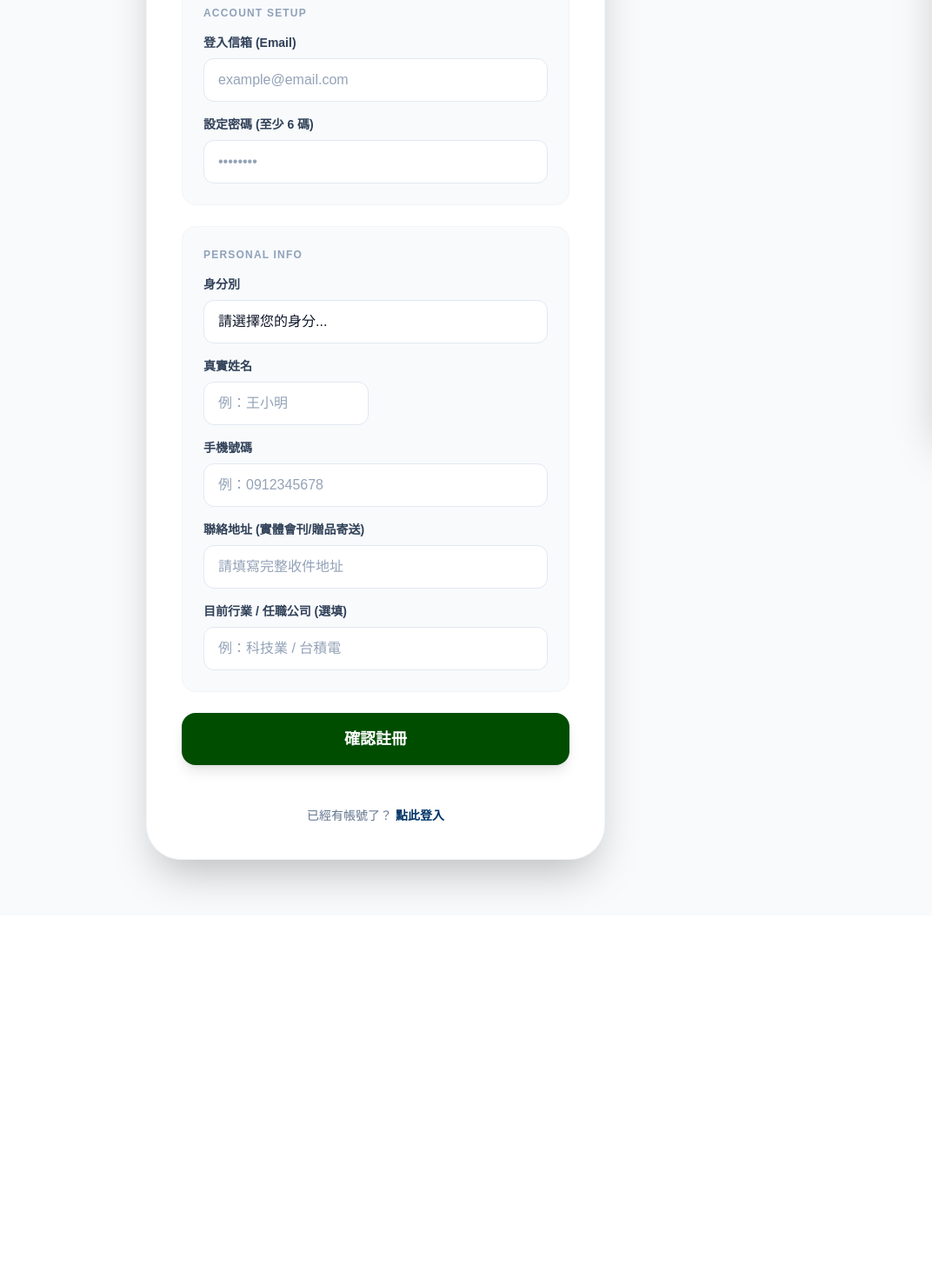
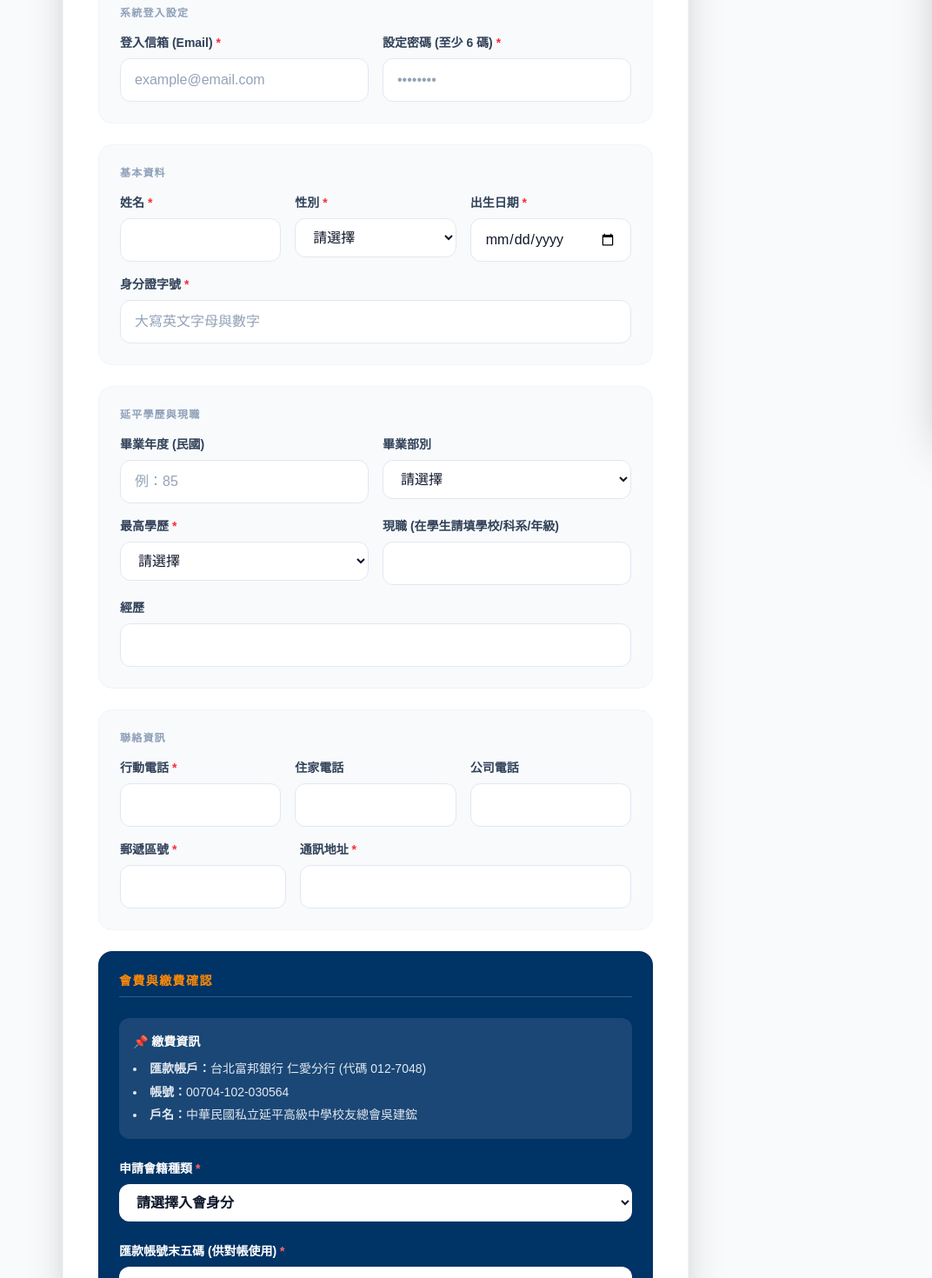
Before and after one commit to bear20020228/yanping-alumni, a Next.js app: page /register in a window 1280 px wide. Shown: the part 300-1770 px from the top of the page at 87% size, without its empty margins (208-1280 px from the left). Before the commit the page ends 1353 px from the top, so only its background shows below. Built offline with nearby package versions, Linux system fonts and the light colour scheme; no server answers.

Commit message:
fix admin display

```diff
--- a/app/register/page.tsx
+++ b/app/register/page.tsx
@@ -11,14 +11,13 @@ export default function RegisterPage() {
   const router = useRouter();
 
   const [formData, setFormData] = useState({
-    email: '',
-    password: '',
-    identityType: '', // 新增：身分別
-    fullName: '',
-    classYear: '',
-    industry: '',
-    phone: '',
-    address: ''
+    email: '', password: '',
+    fullName: '', gender: '', birthdate: '', nationalId: '',
+    gradYearRoc: '', gradDept: '',
+    mobilePhone: '', homePhone: '', companyPhone: '',
+    zipCode: '', address: '',
+    highestEdu: '', experience: '', currentJob: '',
+    membershipType: '', bankLast5: ''
   });
 
   const handleSubmit = async (e: React.FormEvent) => {
@@ -26,7 +25,6 @@ export default function RegisterPage() {
     setLoading(true);
 
     try {
-      // 1. 在 Supabase Auth 建立登入帳號
       const { data: authData, error: authError } = await supabase.auth.signUp({
         email: formData.email,
         password: formData.password,
@@ -35,34 +33,38 @@ export default function RegisterPage() {
       if (authError) throw authError;
 
       const userId = authData.user?.id;
-      if (!userId) throw new Error("帳號建立失敗，請稍後再試。");
+      if (!userId) throw new Error("帳號建立失敗。");
 
-      // 針對非畢業校友，屆次直接設為 null
-      const parsedClassYear = formData.identityType === '畢業校友' && formData.classYear
-        ? parseInt(formData.classYear)
-        : null;
-
-      // 2. 將詳細資料寫入 profiles 表格
       const { error: profileError } = await supabase
         .from('profiles')
         .insert([
           {
             id: userId,
-            identity_type: formData.identityType, // 存入身分別
             full_name: formData.fullName,
-            class_year: parsedClassYear,          // 動態存入屆次
-            industry: formData.industry || '未提供',
-            phone: formData.phone,
+            gender: formData.gender,
+            birthdate: formData.birthdate,
+            national_id: formData.nationalId,
+            class_year: formData.gradYearRoc ? parseInt(formData.gradYearRoc) : null,
+            graduation_dept: formData.gradDept,
+            phone: formData.mobilePhone,
+            home_phone: formData.homePhone,
+            company_phone: formData.companyPhone,
+            zip_code: formData.zipCode,
             address: formData.address,
-            status: 'pending', // 預設為待審核
+            highest_education: formData.highestEdu,
+            experience: formData.experience,
+            industry: formData.currentJob, // 將現職映射至 industry
+            membership_type: formData.membershipType,
+            bank_last_5: formData.bankLast5,
+            status: 'pending',
             is_paid: false
           }
         ]);
 
       if (profileError) throw profileError;
 
-      alert("🎉 註冊成功！請等待總會管理員審核您的身分。");
-      router.push('/profile'); // 註冊完直接導向個人檔案頁面
+      alert("註冊資料已送出！請確認是否已完成匯款，總會核對帳號末五碼無誤後將開通您的會籍。");
+      router.push('/profile');
 
     } catch (error: any) {
       alert("註冊失敗: " + error.message);
@@ -74,85 +76,180 @@ export default function RegisterPage() {
   return (
     <main className="min-h-screen bg-slate-50">
       <Navbar />
-      <div className="max-w-xl mx-auto py-16 px-6">
+      <div className="max-w-3xl mx-auto py-16 px-6">
         <div className="bg-white shadow-2xl rounded-[2.5rem] p-10 border border-slate-100">
           <div className="text-center mb-10">
-            <h1 className="text-3xl font-black text-[#003366] mb-3">校友註冊系統</h1>
-            <p className="text-slate-500 text-sm">歡迎回到延平！請填寫您的真實資料，以便總會核對身分與寄送通知。</p>
+            <h1 className="text-3xl font-black text-[#003366] mb-3">校友入會申請書</h1>
+            <p className="text-slate-500 text-sm">請填寫申請書並同時完成繳費手續，標示 * 為必填項目</p>
           </div>
 
           <form onSubmit={handleSubmit} className="space-y-6">
 
-            {/* 帳號密碼區 */}
+            {/* 1. 系統登入設定 */}
             <div className="p-6 bg-slate-50 rounded-2xl border border-slate-100 space-y-4">
-              <h2 className="text-xs font-black text-slate-400 uppercase tracking-widest mb-4">Account Setup</h2>
-              <div>
-                <label className="block text-sm font-bold text-slate-700 mb-2">登入信箱 (Email)</label>
-                <input required type="email" placeholder="example@email.com" className="w-full px-4 py-3 rounded-xl border border-slate-200 focus:border-[#003366] focus:ring-1 focus:ring-[#003366] transition-all bg-white text-slate-900"
-                  onChange={(e) => setFormData({...formData, email: e.target.value})} />
-              </div>
-              <div>
-                <label className="block text-sm font-bold text-slate-700 mb-2">設定密碼 (至少 6 碼)</label>
-                <input required type="password" minLength={6} placeholder="••••••••" className="w-full px-4 py-3 rounded-xl border border-slate-200 focus:border-[#003366] focus:ring-1 focus:ring-[#003366] transition-all bg-white text-slate-900"
-                  onChange={(e) => setFormData({...formData, password: e.target.value})} />
+              <h2 className="text-xs font-black text-slate-400 uppercase tracking-widest mb-4">系統登入設定</h2>
+              <div className="grid grid-cols-1 md:grid-cols-2 gap-4">
+                <div>
+                  <label className="block text-sm font-bold text-slate-700 mb-2">登入信箱 (Email) <span className="text-red-500">*</span></label>
+                  <input required type="email" placeholder="example@email.com" className="w-full px-4 py-3 rounded-xl border border-slate-200 focus:border-[#003366] bg-white text-slate-900"
+                    onChange={(e) => setFormData({...formData, email: e.target.value})} />
+                </div>
+                <div>
+                  <label className="block text-sm font-bold text-slate-700 mb-2">設定密碼 (至少 6 碼) <span className="text-red-500">*</span></label>
+                  <input required type="password" minLength={6} placeholder="••••••••" className="w-full px-4 py-3 rounded-xl border border-slate-200 focus:border-[#003366] bg-white text-slate-900"
+                    onChange={(e) => setFormData({...formData, password: e.target.value})} />
+                </div>
               </div>
             </div>
 
-            {/* 個人資料區 */}
+            {/* 2. 基本資料 */}
             <div className="p-6 bg-slate-50 rounded-2xl border border-slate-100 space-y-4">
-              <h2 className="text-xs font-black text-slate-400 uppercase tracking-widest mb-4">Personal Info</h2>
+              <h2 className="text-xs font-black text-slate-400 uppercase tracking-widest mb-4">基本資料</h2>
+              <div className="grid grid-cols-1 md:grid-cols-3 gap-4">
+                <div>
+                  <label className="block text-sm font-bold text-slate-700 mb-2">姓名 <span className="text-red-500">*</span></label>
+                  <input required type="text" className="w-full px-4 py-3 rounded-xl border border-slate-200 focus:border-[#003366] bg-white text-slate-900"
+                    onChange={(e) => setFormData({...formData, fullName: e.target.value})} />
+                </div>
+                <div>
+                  <label className="block text-sm font-bold text-slate-700 mb-2">性別 <span className="text-red-500">*</span></label>
+                  <select required className="w-full px-4 py-3 rounded-xl border border-slate-200 focus:border-[#003366] bg-white text-slate-900"
+                    onChange={(e) => setFormData({...formData, gender: e.target.value})}>
+                    <option value="">請選擇</option>
+                    <option value="男">男</option>
+                    <option value="女">女</option>
+                    <option value="不透露">不透露</option>
+                  </select>
+                </div>
+                <div>
+                  <label className="block text-sm font-bold text-slate-700 mb-2">出生日期 <span className="text-red-500">*</span></label>
+                  <input required type="date" className="w-full px-4 py-3 rounded-xl border border-slate-200 focus:border-[#003366] bg-white text-slate-900"
+                    onChange={(e) => setFormData({...formData, birthdate: e.target.value})} />
+                </div>
+              </div>
+              <div>
+                <label className="block text-sm font-bold text-slate-700 mb-2">身分證字號 <span className="text-red-500">*</span></label>
+                <input required type="text" placeholder="大寫英文字母與數字" className="w-full px-4 py-3 rounded-xl border border-slate-200 focus:border-[#003366] bg-white text-slate-900 uppercase"
+                  onChange={(e) => setFormData({...formData, nationalId: e.target.value.toUpperCase()})} />
+              </div>
+            </div>
 
-              {/* 新增：身分別選擇 */}
+            {/* 3. 延平學經歷 */}
+            <div className="p-6 bg-slate-50 rounded-2xl border border-slate-100 space-y-4">
+              <h2 className="text-xs font-black text-slate-400 uppercase tracking-widest mb-4">延平學歷與現職</h2>
+              <div className="grid grid-cols-1 md:grid-cols-2 gap-4">
+                <div>
+                  <label className="block text-sm font-bold text-slate-700 mb-2">畢業年度 (民國)</label>
+                  <input type="number" placeholder="例：85" className="w-full px-4 py-3 rounded-xl border border-slate-200 focus:border-[#003366] bg-white text-slate-900"
+                    onChange={(e) => setFormData({...formData, gradYearRoc: e.target.value})} />
+                </div>
+                <div>
+                  <label className="block text-sm font-bold text-slate-700 mb-2">畢業部別</label>
+                  <select className="w-full px-4 py-3 rounded-xl border border-slate-200 focus:border-[#003366] bg-white text-slate-900"
+                    onChange={(e) => setFormData({...formData, gradDept: e.target.value})}>
+                    <option value="">請選擇</option>
+                    <option value="初中部">初中部</option>
+                    <option value="國中部">國中部</option>
+                    <option value="高中部">高中部</option>
+                    <option value="國中部與高中部皆有">國中部與高中部皆有</option>
+                    <option value="電子科">電子科</option>
+                    <option value="其他">其他</option>
+                  </select>
+                </div>
+              </div>
+              <div className="grid grid-cols-1 md:grid-cols-2 gap-4">
+                <div>
+                  <label className="block text-sm font-bold text-slate-700 mb-2">最高學歷 <span className="text-red-500">*</span></label>
+                  <select required className="w-full px-4 py-3 rounded-xl border border-slate-200 focus:border-[#003366] bg-white text-slate-900"
+                    onChange={(e) => setFormData({...formData, highestEdu: e.target.value})}>
+                    <option value="">請選擇</option>
+                    <option value="國中">國中</option>
+                    <option value="高中">高中</option>
+                    <option value="專科">專科</option>
+                    <option value="大學">大學</option>
+                    <option value="研究所">研究所</option>
+                  </select>
+                </div>
+                <div>
+                  <label className="block text-sm font-bold text-slate-700 mb-2">現職 (在學生請填學校/科系/年級)</label>
+                  <input type="text" className="w-full px-4 py-3 rounded-xl border border-slate-200 focus:border-[#003366] bg-white text-slate-900"
+                    onChange={(e) => setFormData({...formData, currentJob: e.target.value})} />
+                </div>
+              </div>
               <div>
-                <label className="block text-sm font-bold text-slate-700 mb-2">身分別</label>
-                <select required className="w-full px-4 py-3 rounded-xl border border-slate-200 focus:border-[#003366] transition-all bg-white text-slate-900 appearance-none"
-                  value={formData.identityType}
-                  onChange={(e) => setFormData({...formData, identityType: e.target.value})}>
-                  <option value="" disabled>請選擇您的身分...</option>
-                  <option value="畢業校友">畢業校友</option>
-                  <option value="在校生">在校生</option>
-                  <option value="校內員工">校內員工</option>
+                <label className="block text-sm font-bold text-slate-700 mb-2">經歷</label>
+                <input type="text" className="w-full px-4 py-3 rounded-xl border border-slate-200 focus:border-[#003366] bg-white text-slate-900"
+                  onChange={(e) => setFormData({...formData, experience: e.target.value})} />
+              </div>
+            </div>
+
+            {/* 4. 聯絡資訊 */}
+            <div className="p-6 bg-slate-50 rounded-2xl border border-slate-100 space-y-4">
+              <h2 className="text-xs font-black text-slate-400 uppercase tracking-widest mb-4">聯絡資訊</h2>
+              <div className="grid grid-cols-1 md:grid-cols-3 gap-4">
+                <div>
+                  <label className="block text-sm font-bold text-slate-700 mb-2">行動電話 <span className="text-red-500">*</span></label>
+                  <input required type="tel" className="w-full px-4 py-3 rounded-xl border border-slate-200 focus:border-[#003366] bg-white text-slate-900"
+                    onChange={(e) => setFormData({...formData, mobilePhone: e.target.value})} />
+                </div>
+                <div>
+                  <label className="block text-sm font-bold text-slate-700 mb-2">住家電話</label>
+                  <input type="tel" className="w-full px-4 py-3 rounded-xl border border-slate-200 focus:border-[#003366] bg-white text-slate-900"
+                    onChange={(e) => setFormData({...formData, homePhone: e.target.value})} />
+                </div>
+                <div>
+                  <label className="block text-sm font-bold text-slate-700 mb-2">公司電話</label>
+                  <input type="tel" className="w-full px-4 py-3 rounded-xl border border-slate-200 focus:border-[#003366] bg-white text-slate-900"
+                    onChange={(e) => setFormData({...formData, companyPhone: e.target.value})} />
+                </div>
+              </div>
+              <div className="flex gap-4">
+                <div className="w-1/3">
+                  <label className="block text-sm font-bold text-slate-700 mb-2">郵遞區號 <span className="text-red-500">*</span></label>
+                  <input required type="text" className="w-full px-4 py-3 rounded-xl border border-slate-200 focus:border-[#003366] bg-white text-slate-900"
+                    onChange={(e) => setFormData({...formData, zipCode: e.target.value})} />
+                </div>
+                <div className="w-2/3">
+                  <label className="block text-sm font-bold text-slate-700 mb-2">通訊地址 <span className="text-red-500">*</span></label>
+                  <input required type="text" className="w-full px-4 py-3 rounded-xl border border-slate-200 focus:border-[#003366] bg-white text-slate-900"
+                    onChange={(e) => setFormData({...formData, address: e.target.value})} />
+                </div>
+              </div>
+            </div>
+
+            {/* 5. 會籍與繳費 */}
+            <div className="p-6 bg-[#003366] text-white rounded-2xl shadow-inner space-y-6">
+              <h2 className="text-sm font-black text-orange-400 uppercase tracking-widest border-b border-white/20 pb-2">會費與繳費確認</h2>
+
+              <div className="bg-white/10 p-4 rounded-xl text-sm leading-relaxed">
+                <p className="font-bold mb-2">📌 繳費資訊</p>
+                <ul className="list-disc list-inside space-y-1 text-slate-200">
+                  <li><strong>匯款帳戶：</strong>台北富邦銀行 仁愛分行 (代碼 012-7048)</li>
+                  <li><strong>帳號：</strong>00704-102-030564</li>
+                  <li><strong>戶名：</strong>中華民國私立延平高級中學校友總會吳建鋐</li>
+                </ul>
+              </div>
+
+              <div>
+                <label className="block text-sm font-bold text-white mb-2">申請會籍種類 <span className="text-red-400">*</span></label>
+                <select required className="w-full px-4 py-3 rounded-xl border-none focus:ring-2 focus:ring-orange-400 bg-white text-slate-900 font-bold"
+                  onChange={(e) => setFormData({...formData, membershipType: e.target.value})}>
+                  <option value="">請選擇入會身分</option>
+                  <option value="一般會員">一般會員 (新入會首年 1,000元，爾後每年 500元)</option>
+                  <option value="在學生會員">在學生會員 (新入會首年 750元，爾後每年 250元)</option>
+                  <option value="永久會員">永久會員 (入會費一次性 10,000元)</option>
                 </select>
               </div>
 
-              <div className="grid grid-cols-1 md:grid-cols-2 gap-4">
-                <div>
-                  <label className="block text-sm font-bold text-slate-700 mb-2">真實姓名</label>
-                  <input required type="text" placeholder="例：王小明" className="w-full px-4 py-3 rounded-xl border border-slate-200 focus:border-[#003366] transition-all bg-white text-slate-900"
-                    onChange={(e) => setFormData({...formData, fullName: e.target.value})} />
-                </div>
-
-                {/* 條件渲染：只有選擇「畢業校友」才顯示這欄 */}
-                {formData.identityType === '畢業校友' && (
-                  <div className="animate-fade-in-up">
-                    <label className="block text-sm font-bold text-slate-700 mb-2">畢業屆次</label>
-                    <input required type="number" placeholder="例：55" className="w-full px-4 py-3 rounded-xl border border-slate-200 focus:border-[#003366] transition-all bg-white text-slate-900"
-                      onChange={(e) => setFormData({...formData, classYear: e.target.value})} />
-                  </div>
-                )}
-              </div>
-
               <div>
-                <label className="block text-sm font-bold text-slate-700 mb-2">手機號碼</label>
-                <input required type="tel" placeholder="例：0912345678" className="w-full px-4 py-3 rounded-xl border border-slate-200 focus:border-[#003366] transition-all bg-white text-slate-900"
-                  onChange={(e) => setFormData({...formData, phone: e.target.value})} />
-              </div>
-
-              <div>
-                <label className="block text-sm font-bold text-slate-700 mb-2">聯絡地址 (實體會刊/贈品寄送)</label>
-                <input required type="text" placeholder="請填寫完整收件地址" className="w-full px-4 py-3 rounded-xl border border-slate-200 focus:border-[#003366] transition-all bg-white text-slate-900"
-                  onChange={(e) => setFormData({...formData, address: e.target.value})} />
-              </div>
-
-              <div>
-                <label className="block text-sm font-bold text-slate-700 mb-2">目前行業 / 任職公司 (選填)</label>
-                <input type="text" placeholder="例：科技業 / 台積電" className="w-full px-4 py-3 rounded-xl border border-slate-200 focus:border-[#003366] transition-all bg-white text-slate-900"
-                  onChange={(e) => setFormData({...formData, industry: e.target.value})} />
+                <label className="block text-sm font-bold text-white mb-2">匯款帳號末五碼 (供對帳使用) <span className="text-red-400">*</span></label>
+                <input required type="text" maxLength={5} placeholder="請輸入 5 位數字" className="w-full px-4 py-3 rounded-xl border-none focus:ring-2 focus:ring-orange-400 bg-white text-slate-900 font-bold tracking-widest"
+                  onChange={(e) => setFormData({...formData, bankLast5: e.target.value})} />
               </div>
             </div>
 
-            <button disabled={loading} type="submit" className="w-full bg-[#004d00] text-white py-4 rounded-2xl font-black text-lg hover:bg-[#003300] active:scale-95 transition-all shadow-lg">
-              {loading ? "處理中..." : "確認註冊"}
+            <button disabled={loading} type="submit" className="w-full bg-[#004d00] text-white py-5 rounded-2xl font-black text-lg hover:bg-[#003300] active:scale-95 transition-all shadow-xl">
+              {loading ? "處理中..." : "確認送出申請書"}
             </button>
 
             <div className="text-center mt-6">
```
